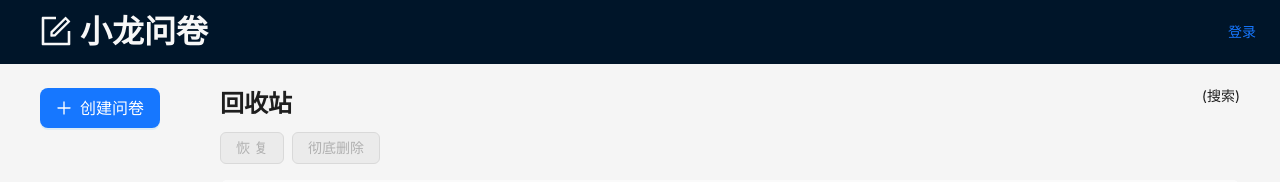
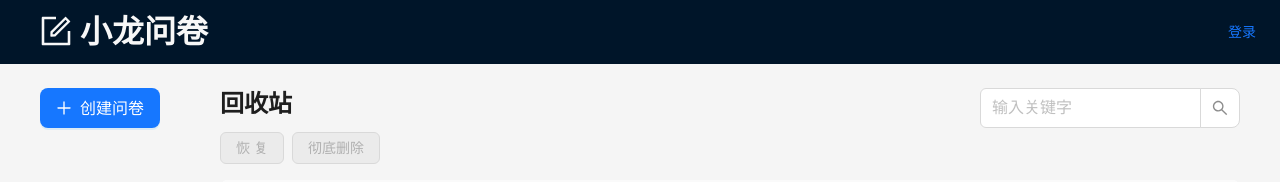
Before and after one commit to FlyingFish1314/react-learn-note, a React (Create React App) app: page /manage/trash in a window 1280 px wide. Shown: the top 182 px of the page. Built offline with nearby package versions, Linux system fonts and the light colour scheme.

Commit message:
feat: 列表搜索组件基本实现

```diff
--- /dev/null
+++ b/src/components/listSearch/ListSearch.tsx
@@ -0,0 +1,43 @@
+import React, { FC, useState, useEffect } from 'react'
+import type { ChangeEvent } from 'react'
+import { useNavigate, useLocation, useSearchParams } from 'react-router-dom'
+import { Input } from 'antd'
+import { LIST_SEARCH_PARAM_LEY } from '@/constant'
+
+const { Search } = Input
+const ListSearch: FC = () => {
+  const nav = useNavigate()
+  const { pathname } = useLocation()
+  const [value, setValue] = useState('')
+  function handleChange(event: ChangeEvent<HTMLInputElement>) {
+    setValue(event.target.value)
+  }
+
+  // 获取url参数 并设置到 input value
+  const [searchParams] = useSearchParams()
+  useEffect(() => {
+    // 每当参数改变都会执行
+    const curVal = searchParams.get(LIST_SEARCH_PARAM_LEY) || ''
+    setValue(curVal)
+  }, [searchParams])
+  function handleSearch(value: string) {
+    console.log('🚀 ~ file: ListSearch.tsx:12 ~ handleSearch ~ value:', value)
+    nav({
+      pathname,
+      search: `${LIST_SEARCH_PARAM_LEY}=${value}`
+    })
+  }
+  return (
+    <Search
+      size="large"
+      allowClear
+      placeholder="输入关键字"
+      value={value}
+      onChange={handleChange}
+      onSearch={handleSearch}
+      style={{ width: '260px' }}
+    ></Search>
+  )
+}
+
+export default ListSearch
--- /dev/null
+++ b/src/constant/index.ts
@@ -0,0 +1,2 @@
+/* eslint-disable prettier/prettier */
+export const LIST_SEARCH_PARAM_LEY = 'keyword'
--- a/src/pages/manage/list/List.tsx
+++ b/src/pages/manage/list/List.tsx
@@ -4,6 +4,7 @@ import { Typography } from 'antd'
 import { useTitle } from 'ahooks'
 import QuestionCard from '@/components/questionCard/QuestionCard'
 import styles from '../Common.module.scss'
+import ListSearch from '@/components/listSearch/ListSearch'
 
 const { Title } = Typography
 const List: FC = () => {
@@ -50,7 +51,9 @@ const List: FC = () => {
         <div className={styles.left}>
           <Title level={3}>我的问卷</Title>
         </div>
-        <div className={styles.right}>(搜索)</div>
+        <div className={styles.right}>
+          <ListSearch></ListSearch>
+        </div>
       </div>
       <div className={styles.content}>
         {/* 问卷列表 */}
--- a/src/pages/manage/start/Star.tsx
+++ b/src/pages/manage/start/Star.tsx
@@ -3,6 +3,7 @@ import { useTitle } from 'ahooks'
 import { Typography, Empty } from 'antd'
 import QuestionCard from '@/components/questionCard/QuestionCard'
 import styles from '../Common.module.scss'
+import ListSearch from '@/components/listSearch/ListSearch'
 const { Title } = Typography
 
 const Star: FC = () => {
@@ -40,7 +41,9 @@ const Star: FC = () => {
         <div className={styles.left}>
           <Title level={3}>星标问卷</Title>
         </div>
-        <div className={styles.right}>(搜索)</div>
+        <div className={styles.right}>
+          <ListSearch></ListSearch>
+        </div>
       </div>
       <div className={styles.content}>
         {/* 问卷列表 */}
--- a/src/pages/manage/trash/Trash.tsx
+++ b/src/pages/manage/trash/Trash.tsx
@@ -12,6 +12,7 @@ import {
 import { useTitle } from 'ahooks'
 import styles from '../Common.module.scss'
 import { ExclamationCircleOutlined } from '@ant-design/icons'
+import ListSearch from '@/components/listSearch/ListSearch'
 const { Title } = Typography
 const rawQuestionList = [
   {
@@ -121,7 +122,9 @@ const Trash: FC = () => {
         <div className={styles.left}>
           <Title level={3}>回收站</Title>
         </div>
-        <div className={styles.right}>(搜索)</div>
+        <div className={styles.right}>
+          <ListSearch></ListSearch>
+        </div>
       </div>
       <div className={styles.content}>
         {/* 问卷列表 */}
```
